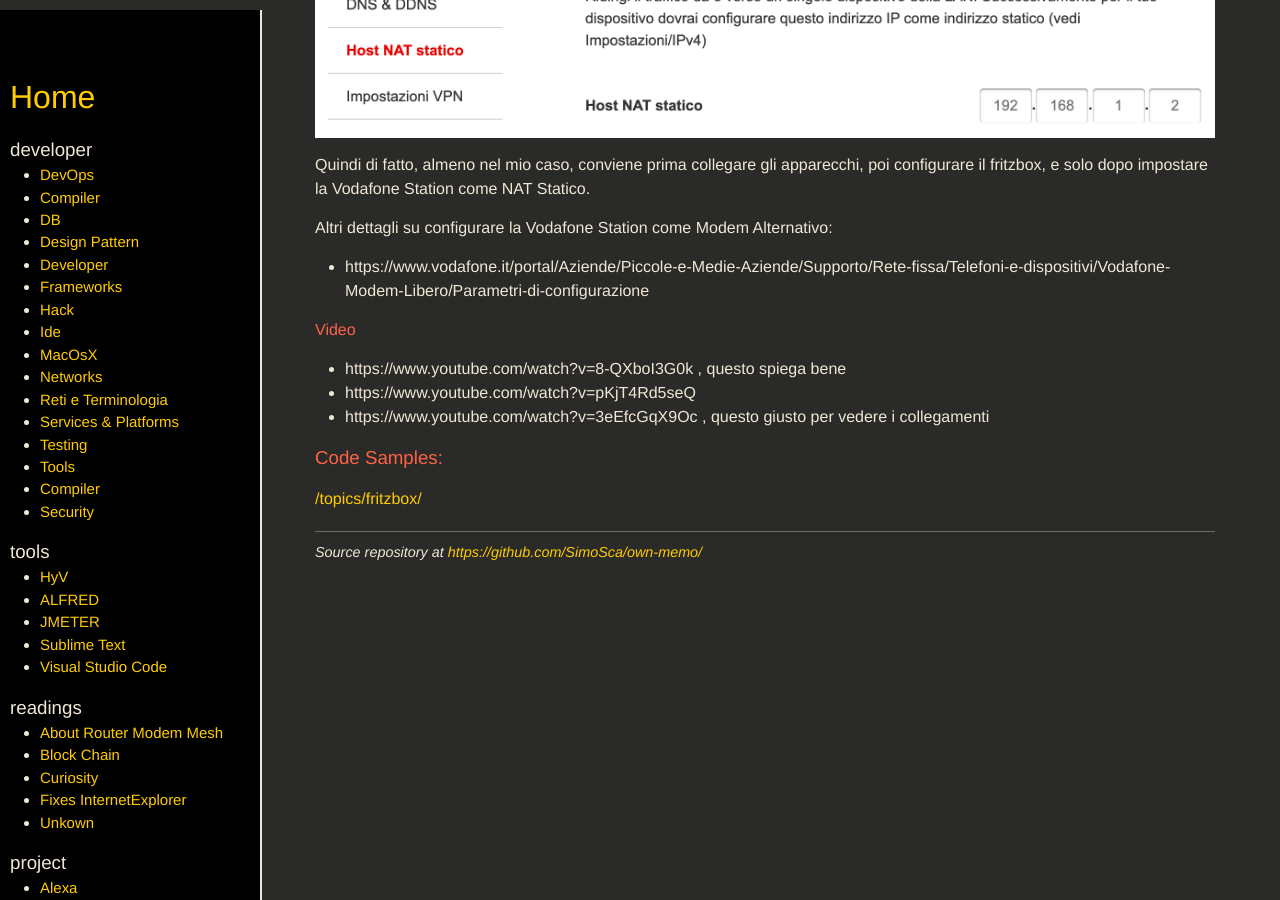
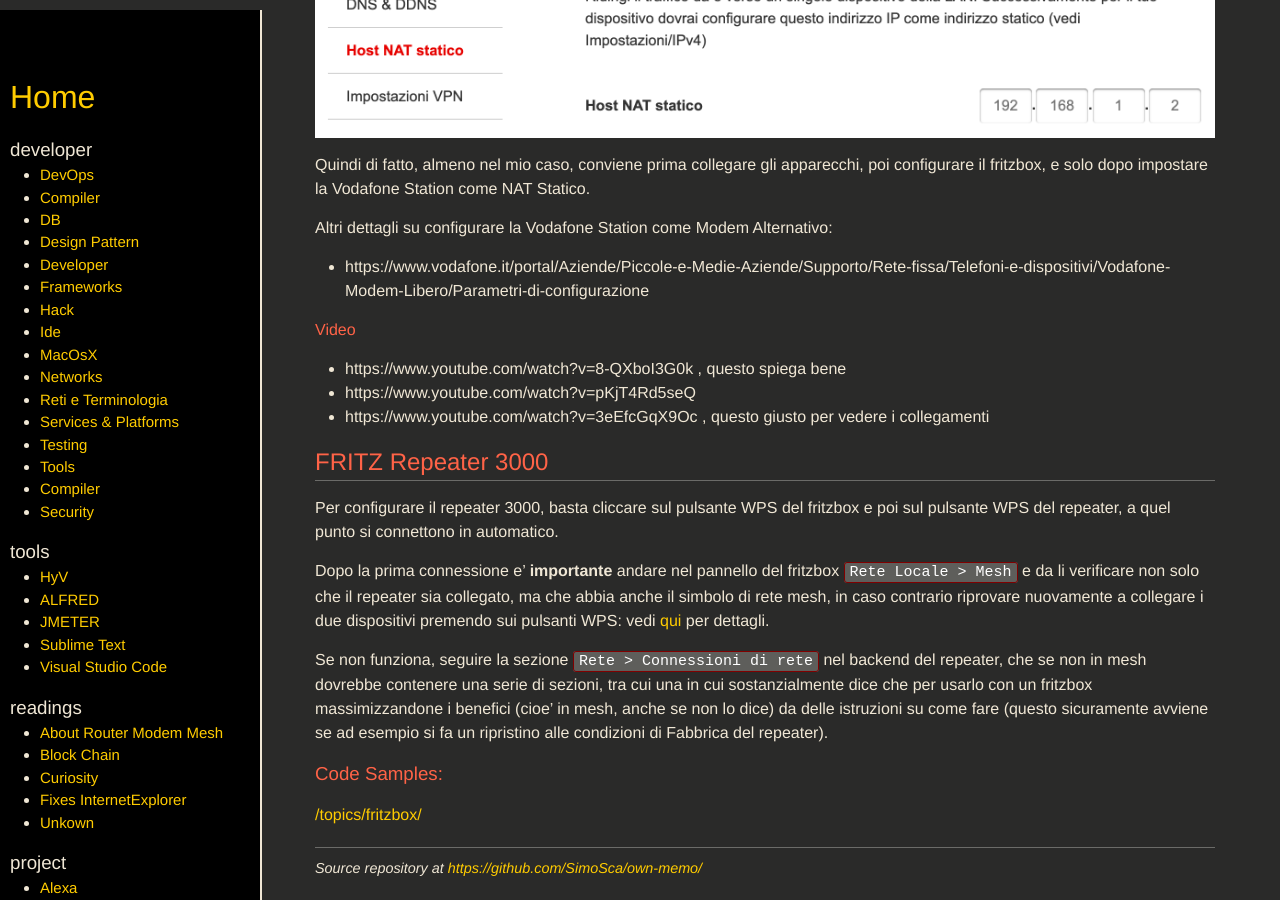
Before and after one commit to SimoSca/own-memo, a Jekyll site: the page built from _pages/topics/fritzbox.md, in a window 1280 px wide and 900 px high, scrolled down 3957 px. Built offline with Jekyll 4.4.1, drawn with Linux system fonts in a browser that asks for light colours; nearby versions of some CDN libraries.

Commit message:
docs(fritzbox): added notes about fritz repeater

```diff
--- a/_pages/topics/fritzbox.md
+++ b/_pages/topics/fritzbox.md
@@ -170,3 +170,21 @@
 - https://www.youtube.com/watch?v=8-QXboI3G0k , questo spiega bene
 - https://www.youtube.com/watch?v=pKjT4Rd5seQ
 - https://www.youtube.com/watch?v=3eEfcGqX9Oc , questo giusto per vedere i collegamenti
+
+
+
+FRITZ Repeater 3000
+-------------------
+
+Per configurare il repeater 3000, basta cliccare sul pulsante WPS del fritzbox e poi sul pulsante WPS del repeater,
+a quel punto si connettono in automatico.
+
+Dopo la prima connessione e' **importante** andare nel pannello del fritzbox `Rete Locale > Mesh`
+e da li verificare non solo che il repeater sia collegato, ma che abbia anche il simbolo di rete mesh,
+in caso contrario riprovare nuovamente a collegare i due dispositivi premendo sui pulsanti WPS:
+vedi [qui](https://youtu.be/Xf-ItWt8zp0?t=86) per dettagli.
+
+Se non funziona, seguire la sezione `Rete > Connessioni di rete` nel backend del repeater,
+che se non in mesh dovrebbe contenere una serie di sezioni, tra cui una in cui sostanzialmente dice che per usarlo
+con un fritzbox massimizzandone i benefici (cioe' in mesh, anche se non lo dice) da delle istruzioni su come fare
+(questo sicuramente avviene se ad esempio si fa un ripristino alle condizioni di Fabbrica del repeater).
```
